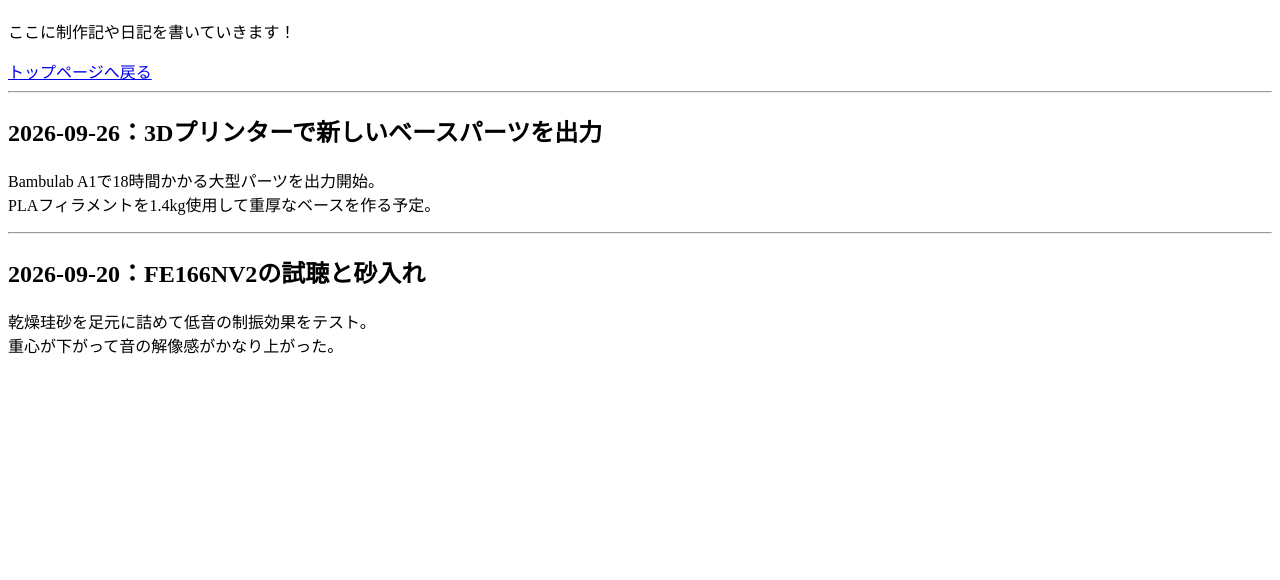
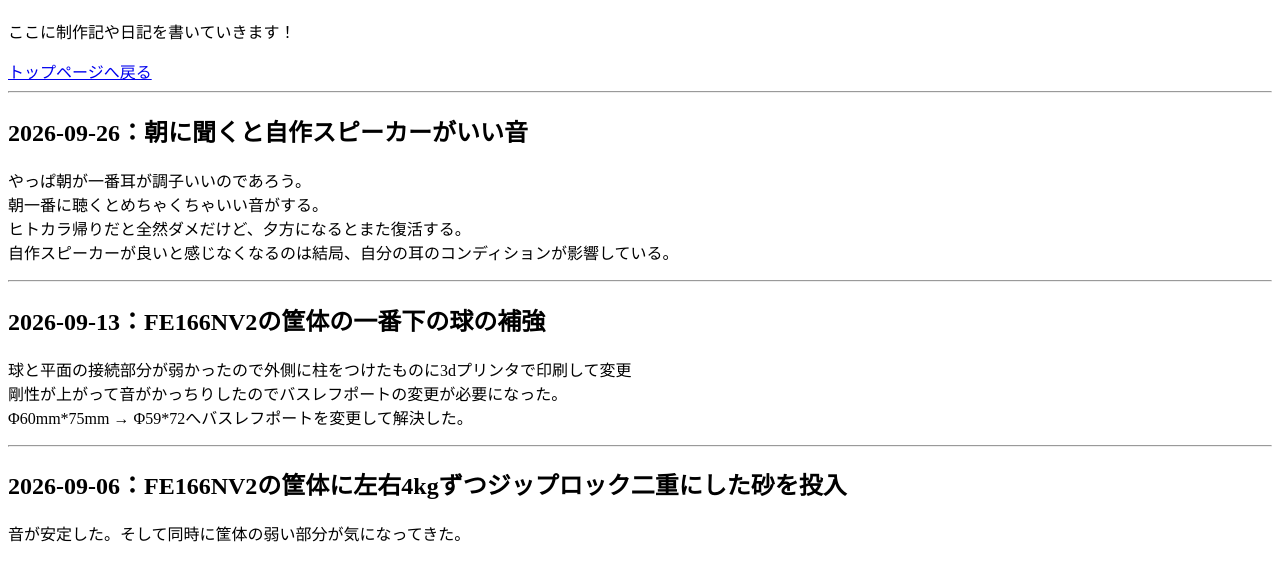
Before and after one commit to hjlo8775-blip/homepage1, a plain HTML site: page blog/blog1.html in a window 1280 px wide. Shown: the part 70-650 px from the top of the page. Drawn offline with Linux system fonts and the light colour scheme.

Commit message:
Update blog1.html

```diff
--- a/blog/blog1.html
+++ b/blog/blog1.html
@@ -12,20 +12,32 @@
 
   <!-- ★ここに新しい記事を上に追加していく ★ -->
   <article>
-    <h2>2026-09-26：3Dプリンターで新しいベースパーツを出力</h2>
+    <h2>2026-09-26：朝に聞くと自作スピーカーがいい音</h2>
     <p>
-      Bambulab A1で18時間かかる大型パーツを出力開始。<br>
-      PLAフィラメントを1.4kg使用して重厚なベースを作る予定。
+      やっぱ朝が一番耳が調子いいのであろう。<br>
+      朝一番に聴くとめちゃくちゃいい音がする。<br>
+      ヒトカラ帰りだと全然ダメだけど、夕方になるとまた復活する。<br>
+      自作スピーカーが良いと感じなくなるのは結局、自分の耳のコンディションが影響している。
     </p>
   </article>
 
   <hr>
 
   <article>
-    <h2>2026-09-20：FE166NV2の試聴と砂入れ</h2>
+    <h2>2026-09-13：FE166NV2の筐体の一番下の球の補強</h2>
     <p>
-      乾燥珪砂を足元に詰めて低音の制振効果をテスト。<br>
-      重心が下がって音の解像感がかなり上がった。
+      球と平面の接続部分が弱かったので外側に柱をつけたものに3dプリンタで印刷して変更<br>
+      剛性が上がって音がかっちりしたのでバスレフポートの変更が必要になった。<br>
+      Φ60mm*75mm → Φ59*72へバスレフポートを変更して解決した。
+    </p>
+  </article>
+
+  <hr>
+
+  <article>
+    <h2>2026-09-06：FE166NV2の筐体に左右4kgずつジップロック二重にした砂を投入</h2>
+    <p>
+      音が安定した。そして同時に筐体の弱い部分が気になってきた。
     </p>
   </article>
   <footer>
```
